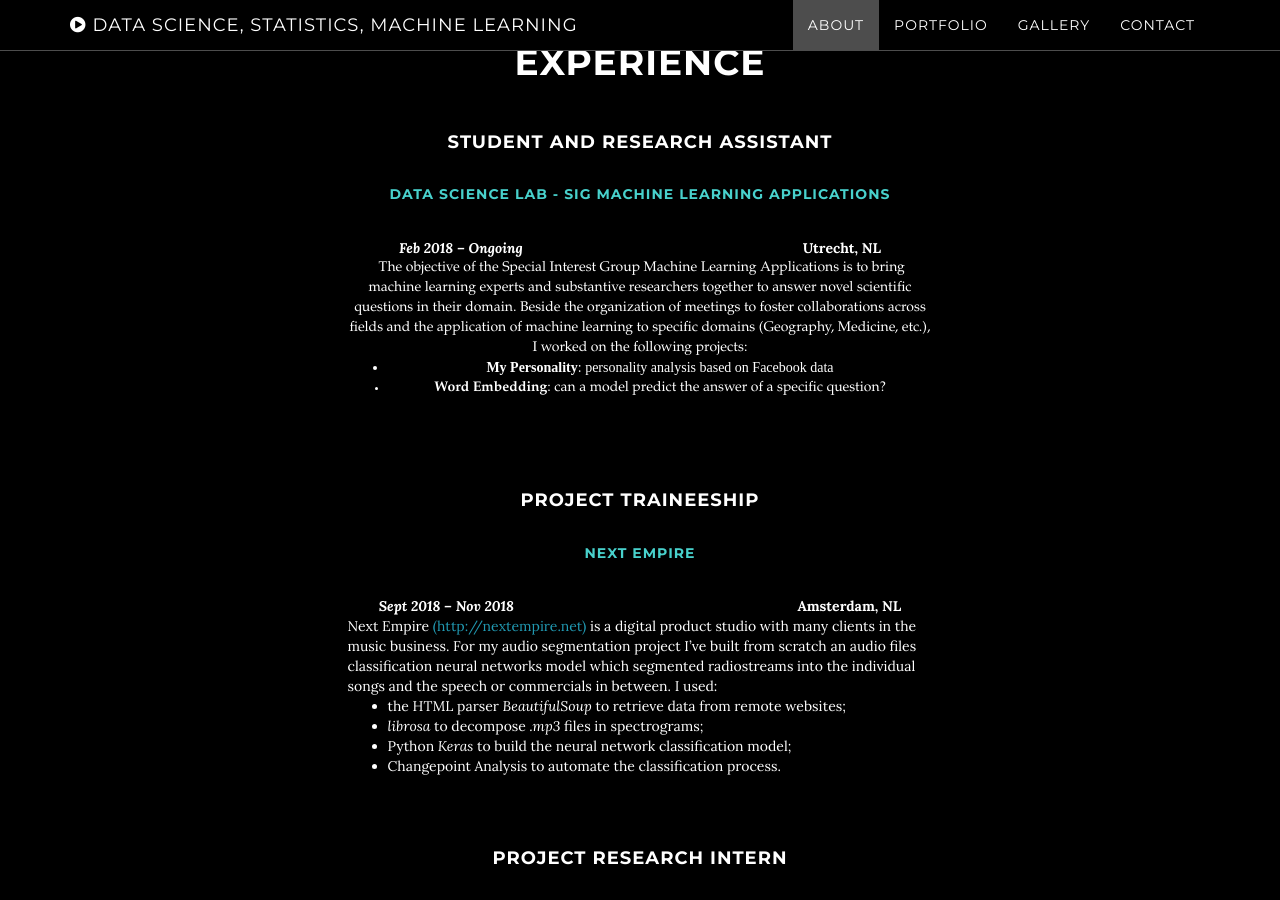
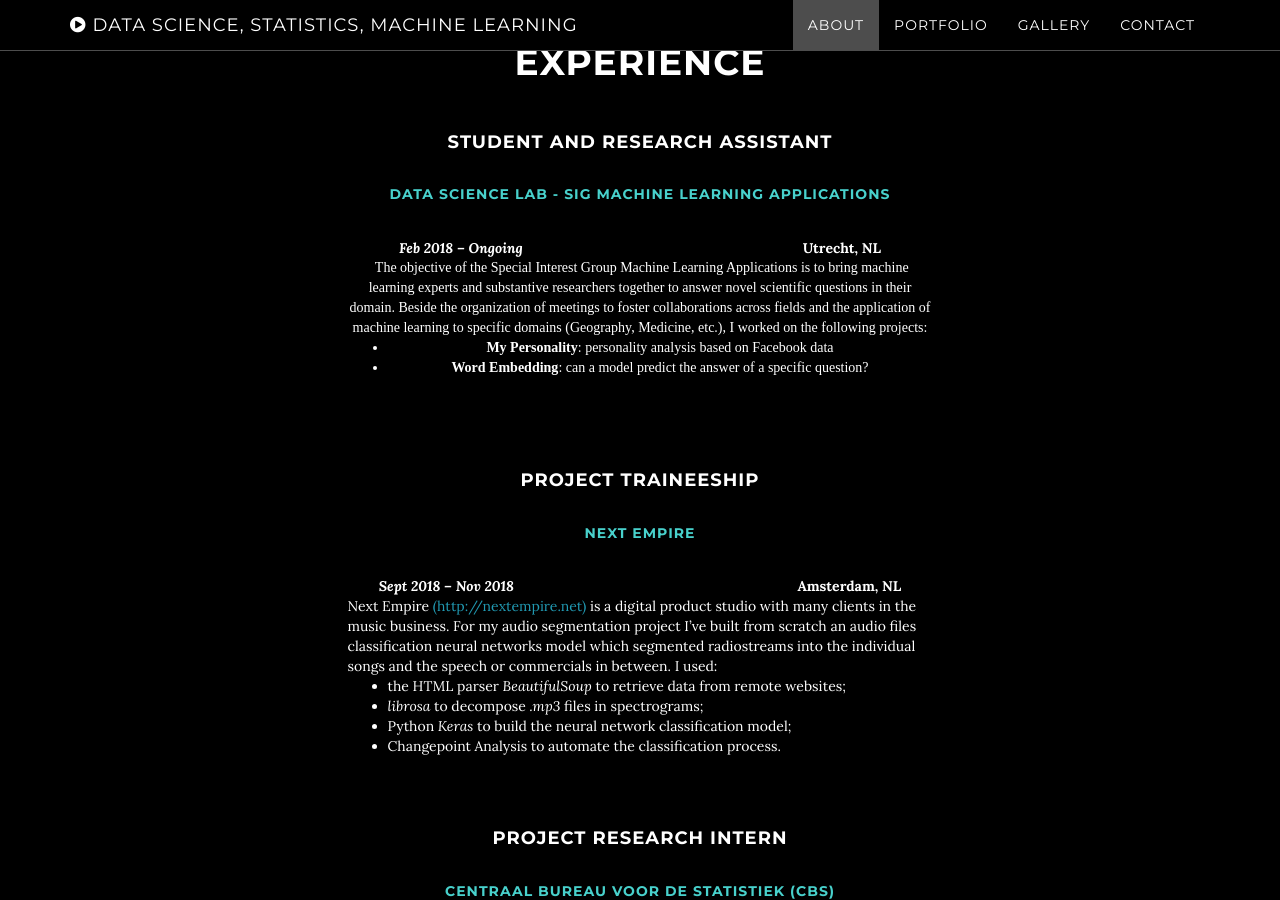
Before and after one commit to AgneseG/AgneseG.github.io, a Jekyll site: the page built from index.html, in a window 1280 px wide and 900 px high, scrolled down 1057 px. Built offline with Jekyll 4.4.1, drawn with Linux system fonts in a browser that asks for light colours.

Commit message:
Update about.html

```diff
--- a/_includes/about.html
+++ b/_includes/about.html
@@ -20,10 +20,10 @@
 <h4 " >Student and Research Assistant</h4>
 <h5 style="color:#48D1CC">Data Science Lab - SIG Machine Learning Applications</h5>
 <strong  style="text-align: left;"><em>Feb 2018 &ndash; Ongoing &nbsp;</em> &nbsp;&nbsp;  &nbsp;&nbsp;&nbsp; &nbsp;&nbsp;&nbsp;&nbsp;&nbsp;&nbsp;&nbsp;&nbsp; &nbsp;  &nbsp; &nbsp; &nbsp; &nbsp; &nbsp; &nbsp; &nbsp; &nbsp; &nbsp; &nbsp;&nbsp; &nbsp; &nbsp; &nbsp; &nbsp; &nbsp; &nbsp; &nbsp; &nbsp; &nbsp; &nbsp; &nbsp; &nbsp; &nbsp; &nbsp; &nbsp; &nbsp; &nbsp; Utrecht, NL</strong>
-<div  style="font-family:Palatino Linotype;" style="text-align: left;">&nbsp;The objective of the Special Interest Group Machine Learning Applications is to bring machine learning experts and substantive researchers together to answer novel scientific questions in their domain. Beside the organization of meetings to foster collaborations across fields and the application of machine learning to specific domains (Geography, Medicine, etc.), I worked on the following projects:</div>
+<div  style="font-family:Didot;" style="text-align: left;">&nbsp;The objective of the Special Interest Group Machine Learning Applications is to bring machine learning experts and substantive researchers together to answer novel scientific questions in their domain. Beside the organization of meetings to foster collaborations across fields and the application of machine learning to specific domains (Geography, Medicine, etc.), I worked on the following projects:</div>
 <ul>
 <li  style="font-family:Didot;" style="text-align: left;"><strong>My Personality</strong>: personality analysis based on Facebook data</li>
-<li  style="font-family:Palatino Linotype;" style="text-align: left;"><strong>Word Embedding</strong>: can a model predict the answer of a specific question?</li>
+<li  style="font-family:Didot;" style="text-align: left;"><strong>Word Embedding</strong>: can a model predict the answer of a specific question?</li>
 </ul>
  <br/>  <h6 style="color:black">I</h6>     </div>
                         <div class="cntr">
```
